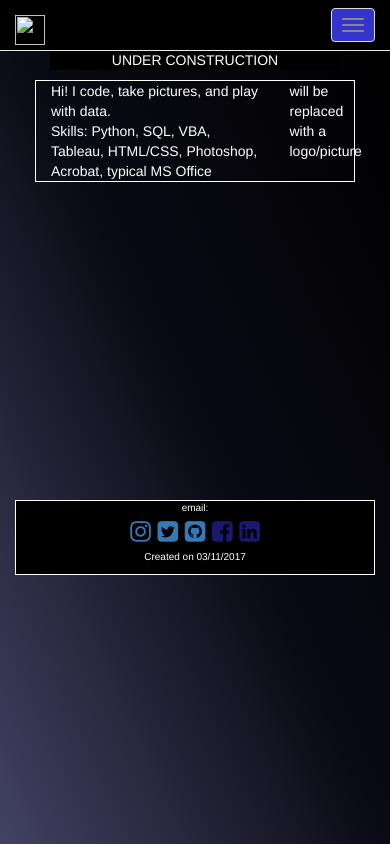
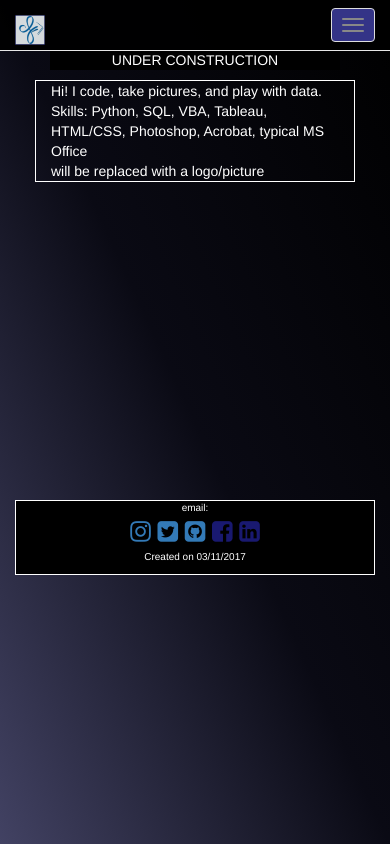
Before and after one commit to sDayz/sDayz.github.io, a plain HTML site: page index.html in a window 390 px wide. Drawn offline with nearby package versions, Linux system fonts and the light colour scheme.

Commit message:
add logo, change grid

```diff
--- a/index.html
+++ b/index.html
@@ -45,7 +45,7 @@
           </button>
           <a class = "navbar-brand">
             <!-- placeholder for right now -->
-            <img src="/insert logo" width="30" height="30" alt="">
+            <img src="img\logo.png" width="30" height="30" alt="">
           </a>
         </div>
 
@@ -74,12 +74,12 @@
       <div id = "body" class = "row content text-center">
         <p>UNDER CONSTRUCTION</p>
         <section id="about" class="row main">
-        <div class = "col-xs-9">
+        <div class = "col-sm-9">
         <p1>Hi! I code, take pictures, and play with data.</p1>
         <br>
         <p2>Skills: Python, SQL, VBA, Tableau, HTML/CSS, Photoshop, Acrobat, typical MS Office</p2>
         </div>
-        <div class = "col-xs-3">
+        <div class = "col-sm-3">
           will be replaced with a logo/picture
         </div>
         </section>
--- a/style.css
+++ b/style.css
@@ -168,7 +168,7 @@ p {
 
 #navbutton {
   color: black;
-  background-color: rgba(66,66,255,0.8);
+  background-color: rgba(66,66,169,0.8);
   /*height: 30px;
   width: 30px;*/
   align-content: center;
```
Also changed, not shown: img/logo.png (added).
